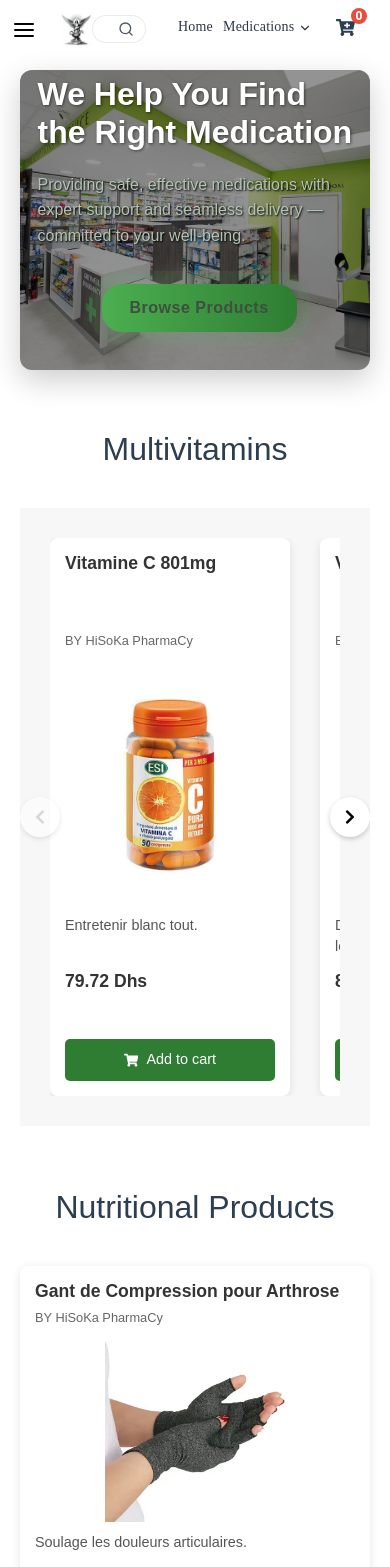
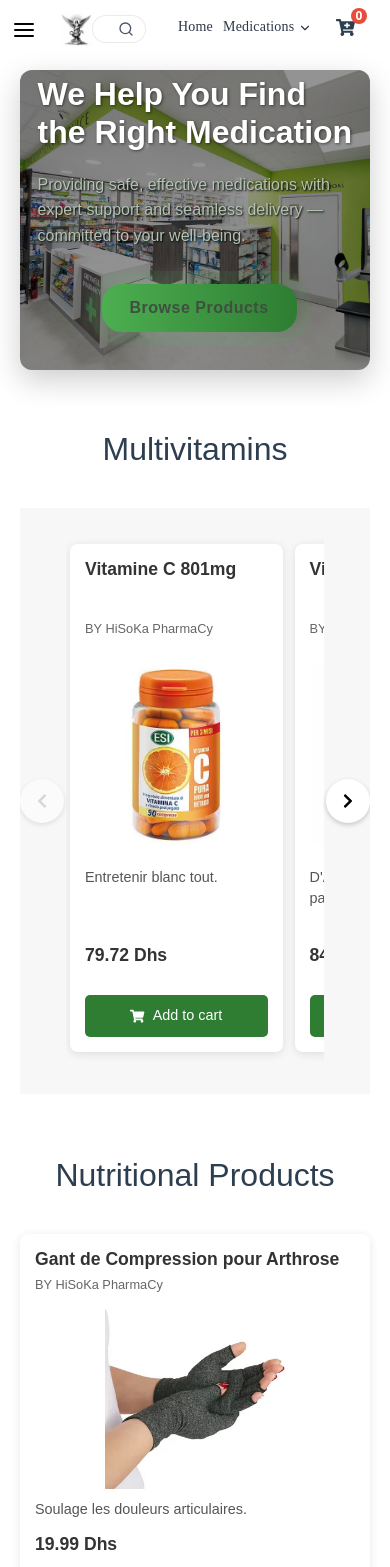
Before and after one commit to hisokaBK/PharmaClick, a React (Create React App) app: page /Medications in a window 390 px wide. Shown: the top 1567 px of the page. Built offline with nearby package versions, Linux system fonts and the light colour scheme.

Commit message:
fix(carousel): improve responsive product navigation

```diff
--- a/src/Com_Medications/ProductSlider.jsx
+++ b/src/Com_Medications/ProductSlider.jsx
@@ -1,53 +1,65 @@
-import React, { useState } from 'react';
-import { FaChevronLeft, FaChevronRight } from 'react-icons/fa';
-import '../css/product-slider.css';
-import Card from './card';
+import { useEffect, useRef, useState } from "react";
+import { FaChevronLeft, FaChevronRight } from "react-icons/fa";
+import "../css/product-slider.css";
+import Card from "./card";
 
-const ProductSlider = ({products}) => {
-  const [currentIndex, setCurrentIndex] = useState(0);
-  const itemsPerPage = 4.8;
+export default function ProductSlider({ products }) {
+  const viewport = useRef(null);
+  const [edges, setEdges] = useState({ start: true, end: true });
 
-  const nextSlide = () => {
-    setCurrentIndex((prevIndex) =>
-      Math.min(prevIndex + itemsPerPage, products.length - itemsPerPage)
-    );
-  };
+  // Touch, trackpad and arrows share the same native scroll limits at every width.
+  function updateEdges() {
+    if (!viewport.current) return;
+    const { scrollLeft, scrollWidth, clientWidth } = viewport.current;
+    const start = scrollLeft <= 1;
+    const end = scrollLeft + clientWidth >= scrollWidth - 1;
+    setEdges(current => current.start === start && current.end === end ? current : { start, end });
+  }
 
-  const prevSlide = () => {
-    setCurrentIndex((prevIndex) => Math.max(prevIndex - itemsPerPage, 0));
-  };
+  // Update disabled controls after resizing or changing the product set.
+  useEffect(() => {
+    const observer = new ResizeObserver(updateEdges);
+    observer.observe(viewport.current);
+    updateEdges();
+    return () => observer.disconnect();
+  }, [products.length]);
+
+  function move(direction) {
+    const element = viewport.current;
+    const track = element.firstElementChild;
+    const [first, second] = track.children;
+    if (!second) return;
+
+    // Measure a card and its gap so phones advance one card and larger screens
+    // advance one complete visible group, regardless of breakpoint.
+    const step = second.offsetLeft - first.offsetLeft;
+    if (step <= 0) return;
+    const style = getComputedStyle(track);
+    const padding = parseFloat(style.paddingInlineStart) + parseFloat(style.paddingInlineEnd);
+    const gap = parseFloat(style.columnGap);
+    const pageSize = Math.max(1, Math.floor((element.clientWidth - padding + gap + 1) / step));
+    const index = Math.round(element.scrollLeft / step);
+    const target = (index + direction * pageSize) * step;
+    element.scrollTo({
+      left: Math.max(0, Math.min(element.scrollWidth - element.clientWidth, target)),
+      behavior: window.matchMedia("(prefers-reduced-motion: reduce)").matches ? "auto" : "smooth",
+    });
+  }
 
   return (
     <div className="product-slider-container">
-      <button
-        className="slider-arrow left-arrow"
-        onClick={prevSlide}
-        disabled={currentIndex === 0}
-      >
-        <FaChevronLeft />
+      {/* Keep the arrows keyboard-accessible and disable them at the actual scroll edges. */}
+      <button type="button" className="slider-arrow left-arrow" aria-label="Previous products" onClick={() => move(-1)} disabled={edges.start}>
+        <FaChevronLeft aria-hidden="true" />
       </button>
-
-      <div className="product-slider">
-        <div
-          className="product-slider-track"
-          style={{ transform: `translateX(-${currentIndex * (100 / itemsPerPage)}%)` }}
-        >
-
-               <Card medications={products}/>
-
-
+      <div className="product-slider" ref={viewport} onScroll={updateEdges}>
+        <div className="product-slider-track">
+          <Card medications={products} />
         </div>
       </div>
-
-      <button
-        className="slider-arrow right-arrow"
-        onClick={nextSlide}
-        disabled={currentIndex >= products.length - itemsPerPage}
-      >
-        <FaChevronRight />
+      <button type="button" className="slider-arrow right-arrow" aria-label="Next products" onClick={() => move(1)} disabled={edges.end}>
+        <FaChevronRight aria-hidden="true" />
       </button>
     </div>
   );
-};
-
-export default ProductSlider;
+}
--- a/src/css/product-slider.css
+++ b/src/css/product-slider.css
@@ -12,15 +12,7 @@
 }
 
 .product-slider {
-  overflow: hidden;
   width: 100%;
-}
-
-.product-slider-track {
-  display: flex;
-  transition: transform 0.5s ease;
-  width: 100%;
-  gap: 30px;
 }
 
 .product-card {
@@ -129,18 +121,15 @@
     flex: 0 0 calc(100% - 20px);
   }
 }
-
 /* The shared Card renders eco-card-wrapper elements. Equal-width columns
    and shared grid rows align every content zone without restricting text. */
 .product-slider-track {
   display: grid;
   grid-auto-flow: column;
+  gap: 30px;
+  width: 100%;
   grid-auto-columns: calc((100% - 3 * 30px) / 4);
   grid-template-rows: repeat(6, auto);
-}
-
-@media (max-width: 1023px) {
-  .product-slider-track { grid-auto-columns: min(85%, 240px); }
 }
 
 /* Pass the six row sizes through the wrapper, product link and grouped
@@ -169,3 +158,33 @@
 
 .product-slider-track .eco-card-footer { margin-top: 0; }
 .product-slider-track .eco-btn { height: 100%; }
+
+/* Reserve separate arrow gutters so controls never obscure a card. Padding
+   inside the scrollport leaves room for card shadows and keyboard focus. */
+.product-slider-container { padding-inline: 44px; }
+.product-slider {
+  overflow-x: auto;
+  scroll-snap-type: x mandatory;
+  scroll-padding-inline: 4px;
+  overscroll-behavior-inline: contain;
+}
+.product-slider-track { padding: 6px 4px 12px; }
+.product-slider-track .eco-card-wrapper { scroll-snap-align: start; }
+
+/* Snap the last card to the right edge so the final arrow or swipe reveals it in full. */
+.product-slider-track .eco-card-wrapper:last-child { scroll-snap-align: end; }
+
+/* Tablets fit three equal cards; phones show one full card and a preview.
+   Compact arrow targets remain 44px without covering product content. */
+@media (max-width: 1023px) {
+  .product-slider-container { padding-inline: 46px; }
+  .product-slider-track {
+    gap: 12px;
+    grid-auto-columns: calc((100% - 2 * 12px) / 3);
+  }
+  .slider-arrow { width: 44px; height: 44px; }
+}
+
+@media (max-width: 600px) {
+  .product-slider-track { grid-auto-columns: min(85%, 260px); }
+}
```
